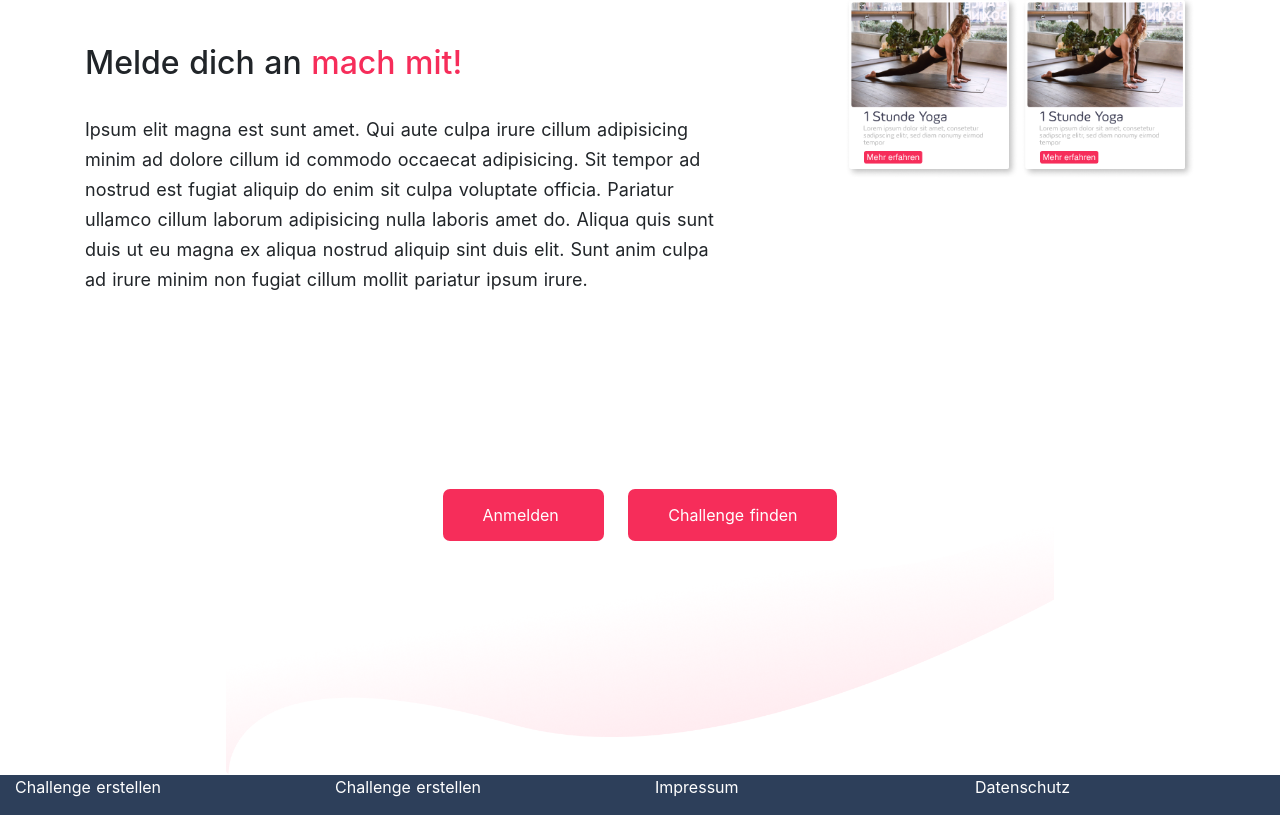
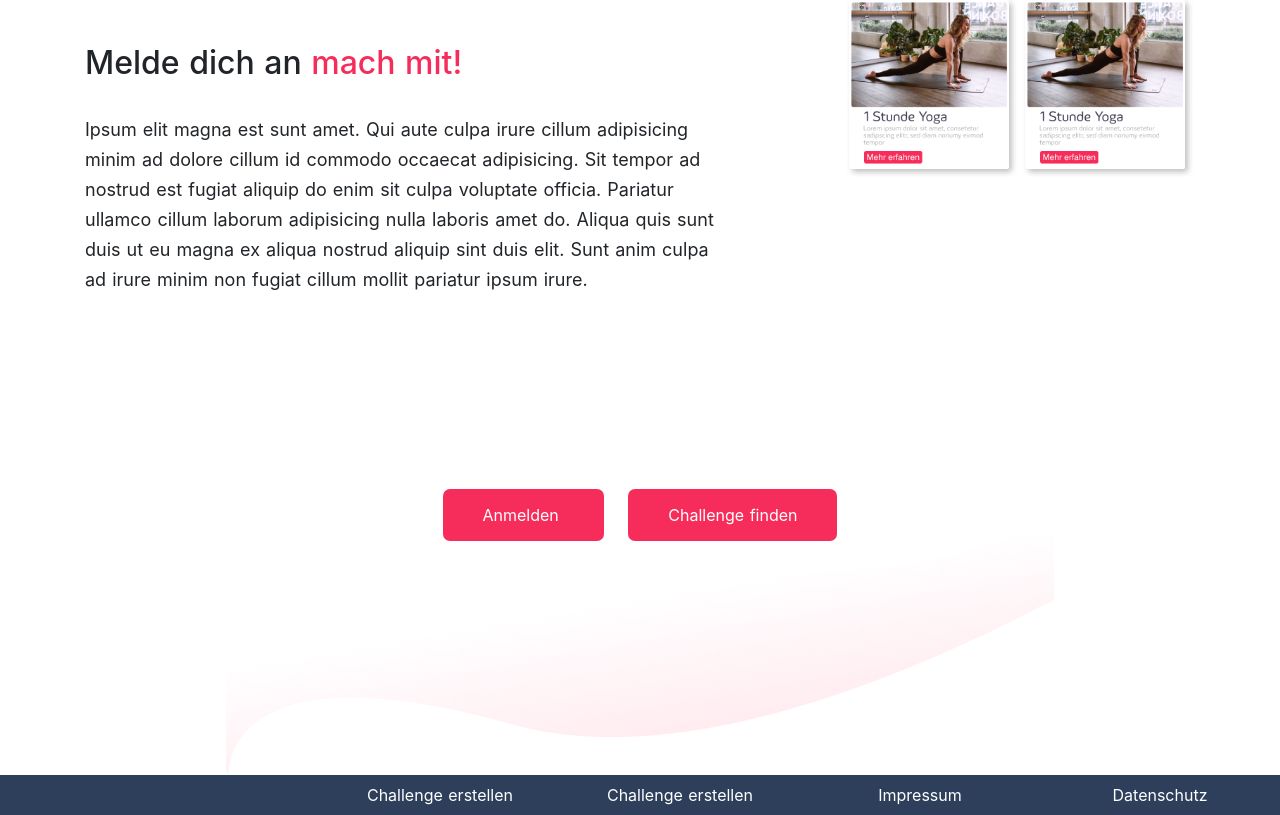
Before and after one commit to RichardMEN11/home_alone_challenge, a Nuxt app: page / in a window 1280 px wide. Shown: the part 2215-3030 px from the top of the page. Built offline with nearby package versions, Linux system fonts and the light colour scheme.

Commit message:
footer styling

```diff
--- a/components/Footer.vue
+++ b/components/Footer.vue
@@ -1,8 +1,8 @@
 <template>
-  <footer>
-    <b-container fluid>
+  <footer class="d-flex">
+    <b-container fluid class="elements text-center">
       <b-row>
-        <b-col>
+        <b-col offset="3">
           Challenge erstellen
         </b-col>
         <b-col>
@@ -30,5 +30,9 @@
         height: 5vh;
         background-color: $secondary;
         color: white;
+        > .elements{
+          margin-top: auto;
+          margin-bottom: auto;
+        }
     }
 </style>
```
